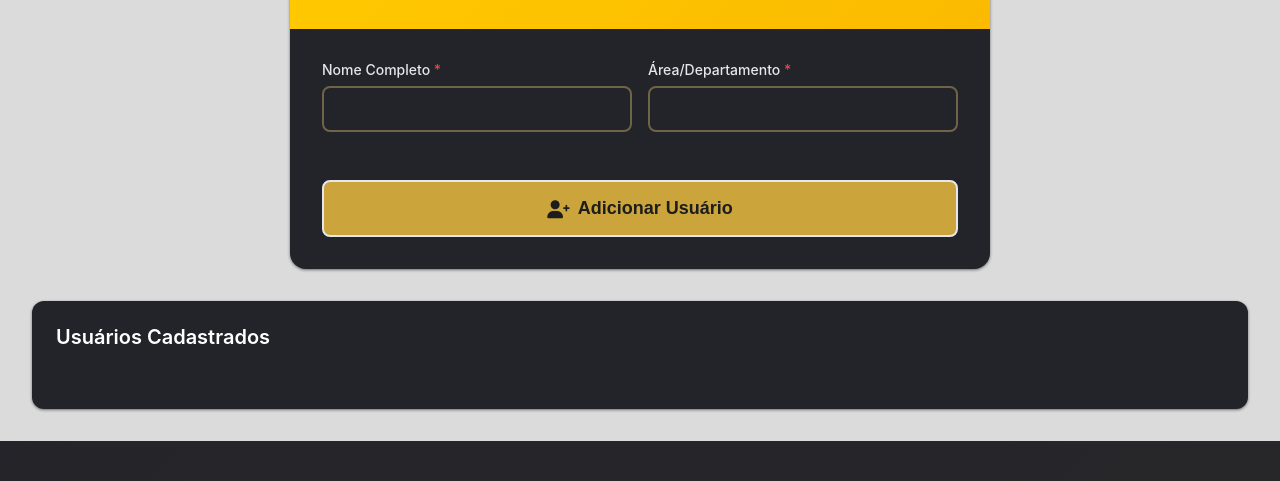
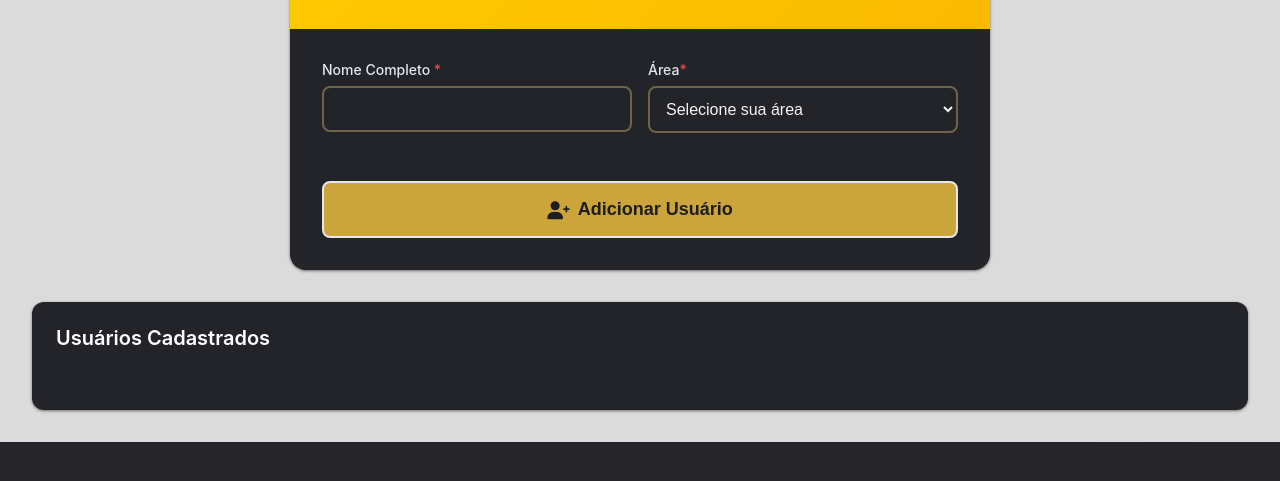
Before and after one commit to mangelo740/Ticket-Suporte, a website: page users.html in a window 1280 px wide. Shown: the part 233-714 px from the top of the page. Drawn offline with Linux system fonts and the light colour scheme; no server answers.

Commit message:
Tela de usuários
Tela de cadastro de usuários!

```diff
--- a/users.html
+++ b/users.html
@@ -41,8 +41,26 @@
                             <input type="text" id="userName" name="name" required>
                         </div>
                         <div class="form-group">
-                            <label>Área/Departamento <span class="required">*</span></label>
-                            <input type="text" id="userArea" name="area" required>
+                            <label for="userArea">Área<span class="required">*</span></label>
+                            <select id="userArea" name="userArea" required>
+                                <option value="">Selecione sua área</option>
+                                <option value="Recursos Humanos">Recursos Humanos</option>
+                                <option value="TI - Sistema">TI - Sistema</option>
+                                <option value="TI - Infraestrutura">TI - Infraestrutura</option>
+                                <option value="Financeiro">Financeiro</option>
+                                <option value="Comercial">Comercial</option>
+                                <option value="PCP">PCP</option>
+                                <option value="Marketing">Marketing</option>
+                                <option value="Faturamento">Faturamento</option>
+                                <option value="Diretoria">Diretoria</option>
+                                <option value="Departamento Pessoal">Departamento pessoal</option>
+                                <option value="Manutenção - Predial">Manutentção - Predial</option>
+                                <option value="Manutenção - Veículos">Manutentção - Veículos</option>
+                                <option value="Logística">Logística</option>
+                                <option value="Suprimentos">Suprimentos</option>
+                                <option value="Qualidade">Qualidade</option>
+                                <option value="Desenvolvimento">Desenvolvimento</option>
+                            </select>
                         </div>
                     </div>
                     <button type="submit" class="submit-btn">
```
Also changed, not shown: 2 other files.
